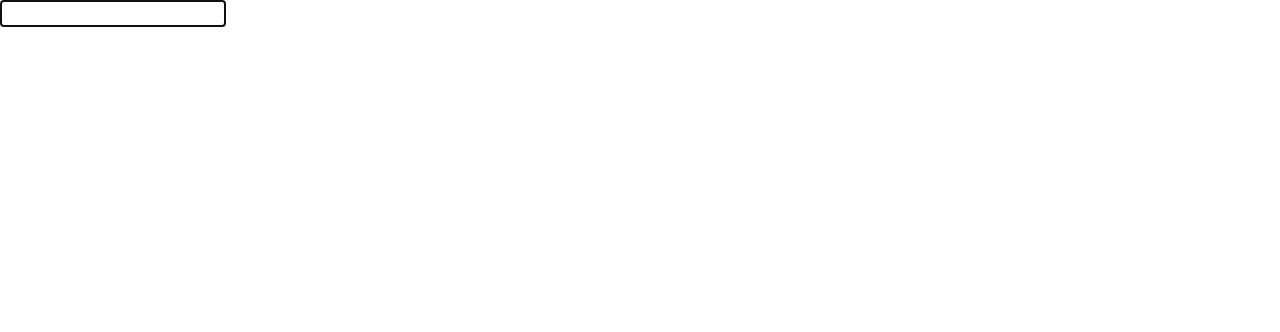
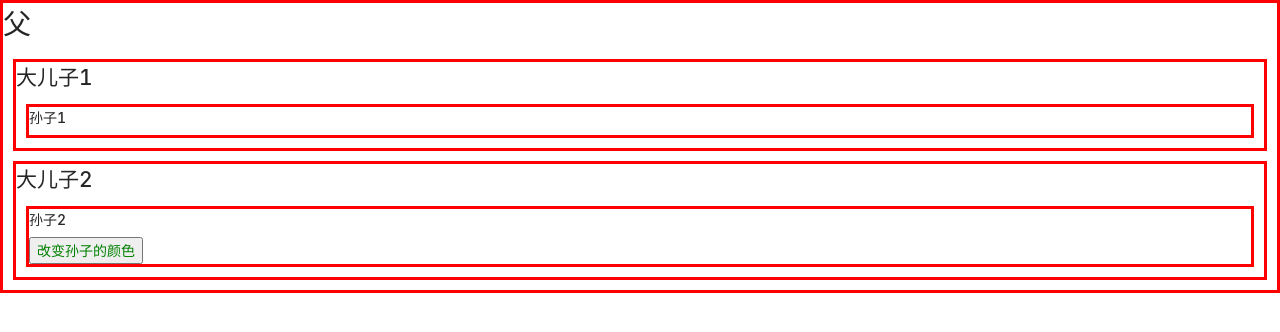
Before and after one commit to ifer-itcast/react-skill, a React app: page / in a window 1280 px wide. Shown: the top 332 px of the page. Built offline with nearby package versions, Linux system fonts and the light colour scheme.

Commit message:
旧的 Context API

```diff
--- /dev/null
+++ b/src/components/02/GetDerivedStateFromProps.jsx
@@ -0,0 +1,38 @@
+import React, { Component } from 'react';
+
+class Counter extends React.Component {
+	constructor(props) {
+		super(props);
+		this.state = {};
+	}
+    static getDerivedStateFromProps(nextProps, prevState) {
+        // 将传入的 props 映射到 state 上面
+        const { number } = nextProps;
+        return number % 2 === 0 ? { num: number + 1 } : { num: number + 3 };
+    }
+	render() {
+		return (
+			<div>
+				{this.state.num}
+			</div>
+		);
+	}
+}
+
+export default class GetDerivedStateFromProps extends Component {
+	constructor(props) {
+		super(props);
+		this.state = { number: 0 };
+	}
+	handleClick = () => {
+		this.setState({ number: this.state.number + 1 });
+	};
+	render() {
+		return (
+			<div>
+				<Counter number={this.state.number} />
+				<button onClick={this.handleClick}>+</button>
+			</div>
+		);
+	}
+}
--- /dev/null
+++ b/src/components/02/GetSnapshotBeforeUpdate.jsx
@@ -0,0 +1,38 @@
+import React, { Component } from 'react';
+
+export default class GetSnapshotBeforeUpdate extends Component {
+    constructor() {
+        super();
+        this.state = {
+            list: []
+        };
+        this.ulRef = React.createRef();
+    }
+    addData = () => {
+        this.setState({
+            list: [Math.random(),...this.state.list]
+        });
+    }
+    getSnapshotBeforeUpdate() {
+        // 发生于 render 之后，但并没有渲染完毕，可以从 DOM 中捕获一些信息（例如滚动之前的高度）
+        // 返回值会作为 componentDidUpdate 的第三个参数
+        console.log(2);
+        return this.ulRef.current.offsetHeight
+    }
+    componentDidUpdate(prevProps, prevState, snapshot) {
+        console.log(snapshot);
+    }
+    render() {
+        console.log(1);
+        return (
+            <div>
+                <ul ref={this.ulRef}>
+                    {
+                        this.state.list.map(item => <li key={item}>{item}</li>)
+                    }
+                </ul>
+                <button onClick={this.addData}>添加</button>
+            </div>
+        );
+    }
+}
--- /dev/null
+++ b/src/components/03/Context.jsx
@@ -0,0 +1,74 @@
+import React, { Component } from 'react';
+import PropTypes from 'prop-types';
+
+class Large1 extends Component {
+    render() {
+        return <div style={{border: "3px solid red", margin: 10}}>
+            <h2>大儿子1</h2>
+            <Small1/>
+        </div>
+    }
+}
+class Small1 extends Component {
+    // step3
+    static contextTypes = {
+        color: PropTypes.string
+    }
+    render() {
+        return <div style={{border: "3px solid red", margin: 10, color: this.context.color}}>
+            <h4>孙子1</h4>
+        </div>
+    }
+}
+
+class Large2 extends Component {
+    render() {
+        return <div style={{border: "3px solid red", margin: 10}}>
+            <h2>大儿子2</h2>
+            <Small2/>
+        </div>
+    }
+}
+class Small2 extends Component {
+    // step3
+    static contextTypes = {
+        color: PropTypes.string,
+        changeColor: PropTypes.func
+    }
+    // step4: this.context.xxx
+    render() {
+        return <div style={{border: "3px solid red", margin: 10, color: this.context.color}}>
+            <h4>孙子2</h4>
+            <button onClick={() => this.context.changeColor('pink')}>改变孙子的颜色</button>
+        </div>
+    }
+}
+
+
+export default class Context extends Component {
+    constructor() {
+        super();
+        this.state = {
+            color: 'green'
+        };
+    }
+    // step1
+    static childContextTypes = {
+        color: PropTypes.string,
+        changeColor: PropTypes.func
+    }
+    // step2
+    getChildContext = () => ({
+        color: this.state.color,
+        changeColor: color => this.setState({color})
+    });
+    render() {
+        return (
+            <div style={{border: "3px solid red"}}>
+                <h1>父</h1>
+                <Large1/>
+                <Large2/>
+            </div>
+        );
+    }
+}
--- a/src/components/App.jsx
+++ b/src/components/App.jsx
@@ -1,12 +1,20 @@
 import React, {Component} from 'react';
+// 1. 事件绑定
 // import BindEvent from '@/components/00/BindEvent';
-import AboutRef from '@/components/01/AboutRef';
+// 2. 使用 Ref
+// import AboutRef from '@/components/01/AboutRef';
+// 3. 新生命周期
+// import GetDerivedStateFromProps from '@/components/02/GetDerivedStateFromProps';
+// import GetSnapshotBeforeUpdate from '@/components/02/GetSnapshotBeforeUpdate';
+// 4. 旧的 Context API
+import Context from '@/components/03/Context';
+
 
 export default class App extends Component {
     render() {
         return (
             <>
-                <AboutRef/>
+                <Context/>
             </>
         );
     }
```
Also changed, not shown: src/components/00/BindEvent.jsx (+11 -10 lines), src/components/00/User.jsx (added, +20 -0 lines).
